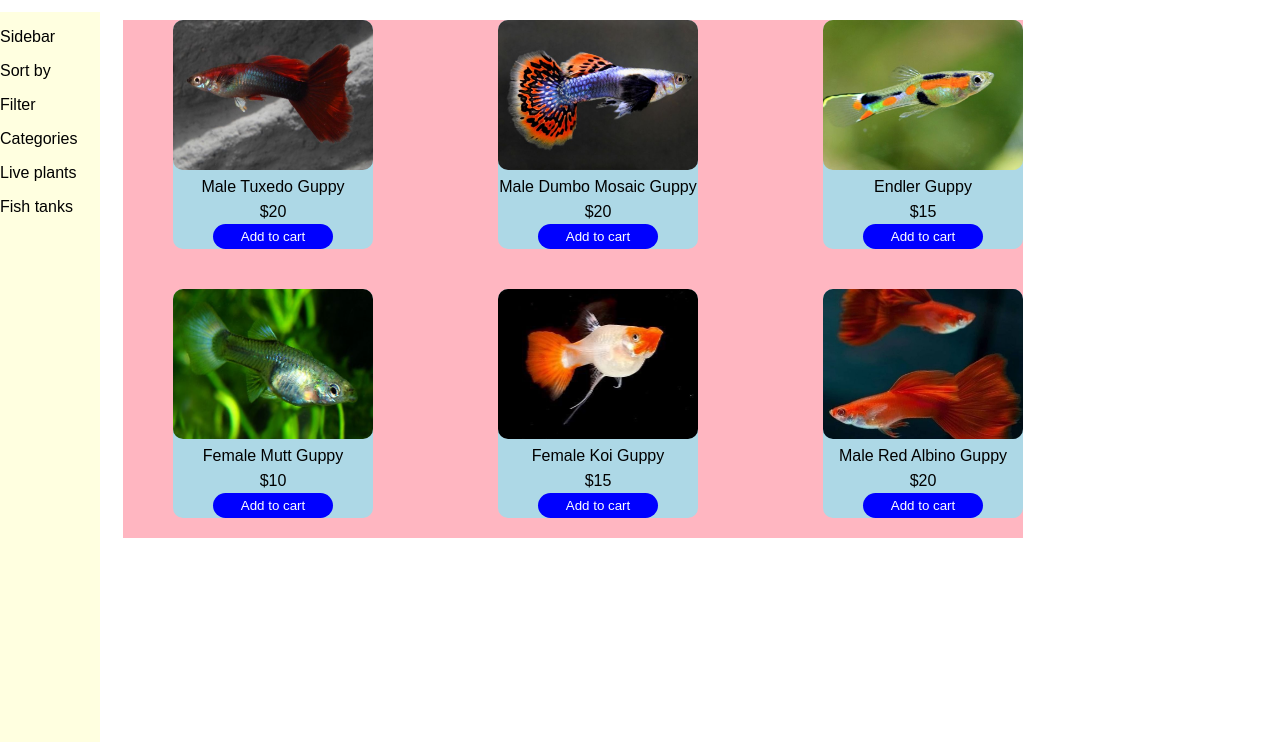
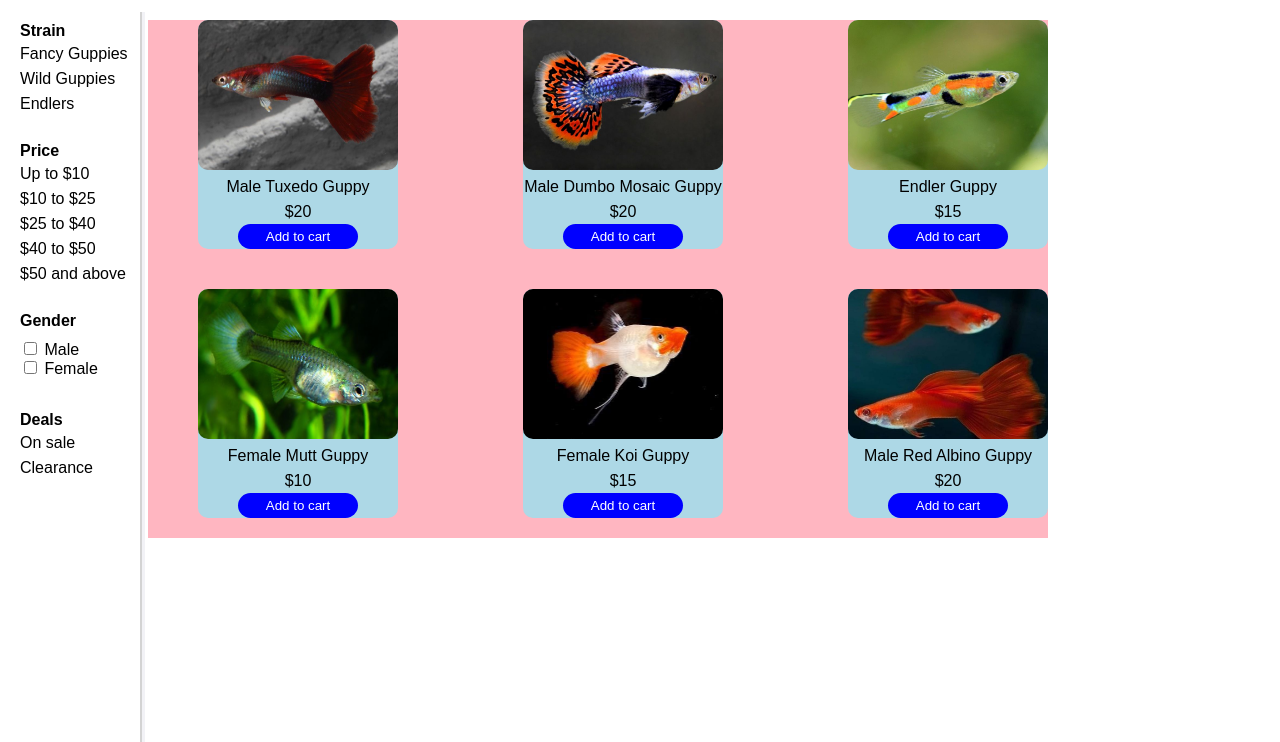
Before and after one commit to 0randa/guppy-site, a plain HTML site: page website.html in a window 1280 px wide. Shown: the part 58-800 px from the top of the page. Drawn offline with Linux system fonts and the light colour scheme.

Commit message:
feat: adding stuff to sidebar

```diff
--- a/styles/header.css
+++ b/styles/header.css
@@ -32,9 +32,15 @@
     background-color: lightpink;
 }
 
+
 .middle-section p {
     text-align: center;
     margin: auto;
+}
+
+.middle-section p:hover {
+    text-decoration: underline;
+    cursor: pointer;
 }
 
 .right-section {
--- /dev/null
+++ b/styles/sidebar.css
@@ -0,0 +1,30 @@
+.sidebar {
+    position: fixed;
+    width: 120px;
+    left: 0;
+    bottom: 0;
+    top: 70px;
+    left: 20px;
+    border-right: 2px solid lightgrey;
+    box-shadow: 3px 0px 0px 0px rgba(191, 191, 207, 0.2);
+}
+
+.price-box:hover {
+    color: lightcoral;
+    cursor: pointer;
+}
+
+.sidebar-box {
+    margin-top: 0px;
+    margin-bottom: 40px;
+}
+
+.sidebar-box-category {
+    font-weight: 600;
+    line-height: 5px;
+}
+
+.sidebar-box-elements {
+    line-height: 9px;
+    display: block;
+}
--- a/website.html
+++ b/website.html
@@ -5,17 +5,11 @@
         <title>Website Project</title>
         <link rel="stylesheet" href="styles/general.css">
         <link rel="stylesheet" href="styles/header.css">
+        <link rel="stylesheet" href="styles/sidebar.css">
 
         <style>
 
-            .sidebar {
-                position: fixed;
-                width: 100px;
-                left: 0;
-                bottom: 0;
-                top: 70px;
-                background-color: lightyellow;
-            }
+
 
             .guppy-grid {
                 display: grid;
@@ -25,7 +19,7 @@
                 justify-content: space-between;
                 background-color: lightpink;
                 width: 900px;
-                left: 115px;
+                left: 140px;
                 top: 70px;
             }
 
@@ -104,13 +98,62 @@
 
 
         <div class="sidebar">
-            <p>Sidebar</p>
-            <p>Sort by</p>
-            <p>Filter</p>
 
-            <p>Categories</p>
-            <p>Live plants</p>
-            <p>Fish tanks</p>
+            <div class="sidebar-box">
+                <div class="sidebar-box-category">
+                    <p>Strain</p>
+                </div>
+
+                <div class="sidebar-box-elements">
+                    <p>Fancy Guppies</p>
+                    <p>Wild Guppies</p>
+                    <p>Endlers</p>
+                </div>
+            </div>
+
+            <div class="sidebar-box">
+                <div class="sidebar-box-category">
+                    <p>Price</p>
+                </div>
+
+                <div class="sidebar-box-elements">
+                    <p class="price-box">Up to $10</p>
+                    <p class="price-box">$10 to $25</p>
+                    <p class="price-box">$25 to $40</p>
+                    <p class="price-box">$40 to $50</p>
+                    <p class="price-box">$50 and above</p>
+                </div>
+            </div>
+
+
+            <div class="sidebar-box">
+                <div class="sidebar-box-category">
+                    <p>Gender</p>
+                </div>
+
+                <div class="sidebar-box-elements">
+                    <div style="display: block;">
+                        <input type="checkbox" > Male
+                    </div>
+                    <div style="display: block;">
+                        <input type="checkbox"> Female
+                    </div>
+
+                </div>
+            </div>
+
+            <div class="sidebar-box">
+                <div class="sidebar-box-category">
+                    <p>Deals</p>
+                </div>
+
+                <div class="sidebar-box-elements">
+                    <p>On sale</p>
+                    <p>Clearance</p>
+                </div>
+            </div>
+
+
         </div>
 
         <div class="guppy-grid">
```
